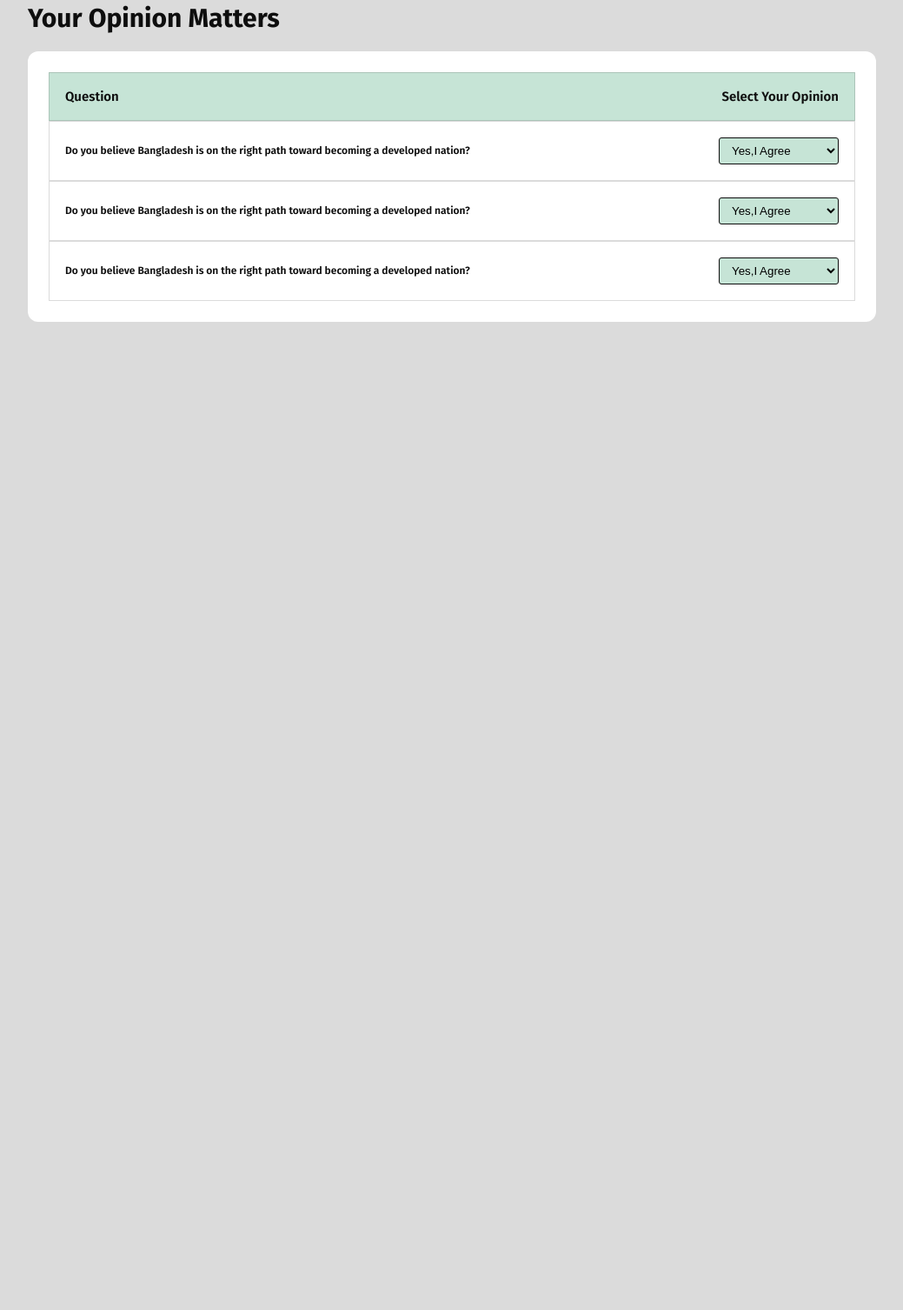
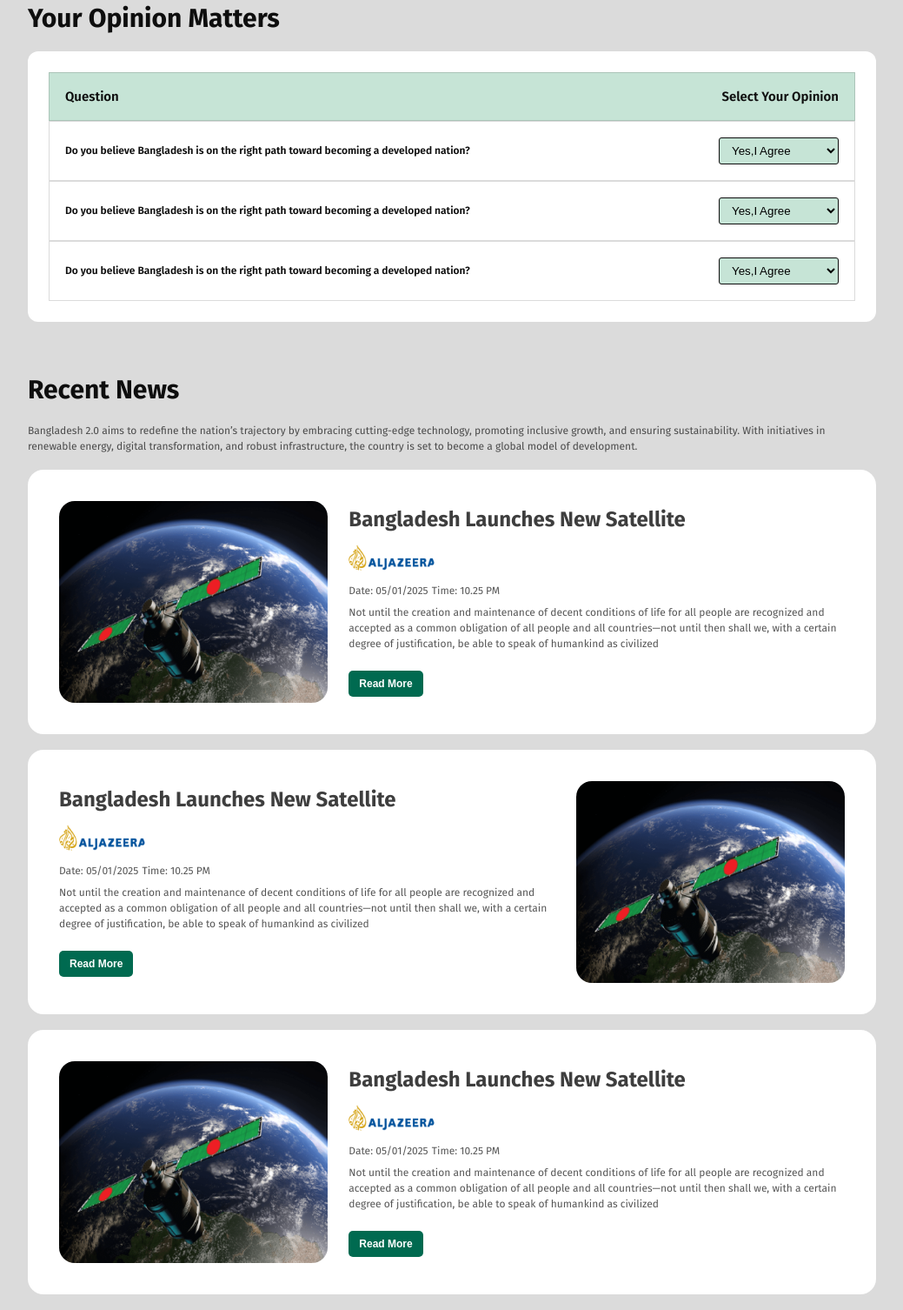
Before and after one commit to AAzizshishir/assignment-01, a plain HTML site: page index.html in a window 1280 px wide. Shown: the part 1476-2982 px from the top of the page at 87% size, without its empty margins (120-1159 px from the left). Before the commit the page ends 1846 px from the top, so only its background shows below. Drawn offline with Linux system fonts and the light colour scheme.

Commit message:
added news section and styled

```diff
--- a/index.html
+++ b/index.html
@@ -172,6 +172,59 @@
         </div>
        </section>
       <!-- OPINION SECTION END -->
+
+      <!-- NEWS SECTION -->
+       <section class="news">
+        <h2 class="section-title">
+          Recent News
+        </h2>
+        <p class="description">Bangladesh 2.0 aims to redefine the nation’s trajectory by embracing cutting-edge technology, promoting inclusive growth, and ensuring sustainability. With initiatives in renewable energy, digital transformation, and robust infrastructure, the country is set to become a global model of development.</p>
+        <div class="row">
+          <div class="column">
+            <img src="./assets/satelite.png" alt="Satelite Image">
+            <div class="content">
+              <h3>Bangladesh Launches New Satellite</h3>
+              <img src="./assets/al-jazeera.png" alt="channel">
+              <div class="date-time">
+                <span class="date">Date: 05/01/2025</span> <span class="time">Time: 10.25 PM</span>
+              </div>
+              <p class="description">Not until the creation and maintenance of decent conditions of life for all people are recognized and accepted as a common obligation of all people and all countries—not until then shall we,
+                with a certain degree of justification, be able to speak of humankind as civilized</p>
+                <button class="btn">Read More</button>
+            </div>
+          </div>
+        </div>
+        <div class="row">
+          <div class="column">
+            <div class="content">
+              <h3>Bangladesh Launches New Satellite</h3>
+              <img src="./assets/al-jazeera.png" alt="channel">
+              <div class="date-time">
+                <span class="date">Date: 05/01/2025</span> <span class="time">Time: 10.25 PM</span>
+              </div>
+              <p class="description">Not until the creation and maintenance of decent conditions of life for all people are recognized and accepted as a common obligation of all people and all countries—not until then shall we,
+                with a certain degree of justification, be able to speak of humankind as civilized</p>
+                <button class="btn">Read More</button>
+            </div>
+            <img src="./assets/satelite.png" alt="Satelite Image">
+          </div>
+        </div>
+        <div class="row">
+          <div class="column">
+            <img src="./assets/satelite.png" alt="Satelite Image">
+            <div class="content">
+              <h3>Bangladesh Launches New Satellite</h3>
+              <img src="./assets/al-jazeera.png" alt="channel">
+              <div class="date-time">
+                <span class="date">Date: 05/01/2025</span> <span class="time">Time: 10.25 PM</span>
+              </div>
+              <p class="description">Not until the creation and maintenance of decent conditions of life for all people are recognized and accepted as a common obligation of all people and all countries—not until then shall we,
+                with a certain degree of justification, be able to speak of humankind as civilized</p>
+                <button class="btn">Read More</button>
+            </div>
+          </div>
+        </div>
+       </section>
     </main>
   </body>
 </html>
--- a/style.css
+++ b/style.css
@@ -33,6 +33,16 @@
   font-size: 12px;
   font-weight: 400;
   line-height: 18px;
+}
+.btn {
+  color: #ffffff;
+  padding: 8px 12px;
+  border: none;
+  border-radius: 5px;
+  cursor: pointer;
+  transition: all 0.3s;
+  font-size: 12px;
+  font-weight: 600;
 }
 
 /********* HEADER AREA STYLE *********/
@@ -171,16 +181,6 @@
 .vision .card-container .card-3 {
   background-color: #f7ebcf;
 }
-.vision .card-container .btn {
-  color: #ffffff;
-  padding: 8px 12px;
-  border: none;
-  border-radius: 5px;
-  cursor: pointer;
-  transition: all 0.3s;
-  font-size: 12px;
-  font-weight: 600;
-}
 .vision .btn-1 {
   background-color: #5490f5;
   margin-top: 25px;
@@ -276,3 +276,44 @@
   font-weight: 500;
 }
 /* OPINION SECTION END */
+
+/* NEWS SECTION STYLE */
+.news .row {
+  background: #ffffff;
+  margin: 18px 0;
+  padding: 36px;
+  border-radius: 18px;
+}
+.news .row .column {
+  display: flex;
+  align-items: center;
+  justify-content: space-between;
+  gap: 24px;
+}
+.news .column img {
+  width: 310px;
+  height: 232px;
+  border-radius: 18px;
+}
+.news .column .content h3 {
+  color: rgba(14, 14, 14, 0.8);
+  font-size: 24px;
+  font-weight: 700;
+  margin-bottom: 15px;
+}
+.news .column .content img {
+  width: 100px;
+  height: 30px;
+}
+.news .column span {
+  color: rgba(14, 14, 14, 0.7);
+  font-size: 12px;
+  font-weight: 400;
+}
+.news .column .date-time{
+  margin: 8px 0;
+}
+.news .column .btn{
+  background-color: rgb(0, 106, 80);
+  margin-top: 22px;
+}
```
